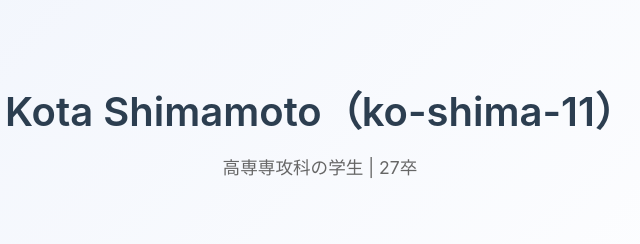
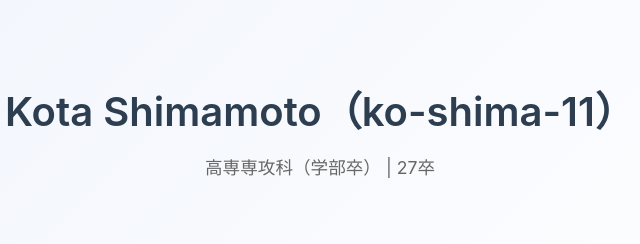
Before and after one commit to ko-shima-11/ko-shima-11.github.io, a plain HTML site: page index.html in a window 1280 px wide. Shown: the top 244 px of the page, 320-960 px from the left. Drawn offline with Linux system fonts and the light colour scheme.

Commit message:
edit index.html

```diff
--- a/index.html
+++ b/index.html
@@ -11,7 +11,7 @@
     <header>
         <div class="container">
             <h1>Kota Shimamoto（ko-shima-11）</h1>
-            <p class="subtitle">高専専攻科の学生 | 27卒</p>
+            <p class="subtitle">高専専攻科（学部卒） | 27卒</p>
         </div>
     </header>
 
```
